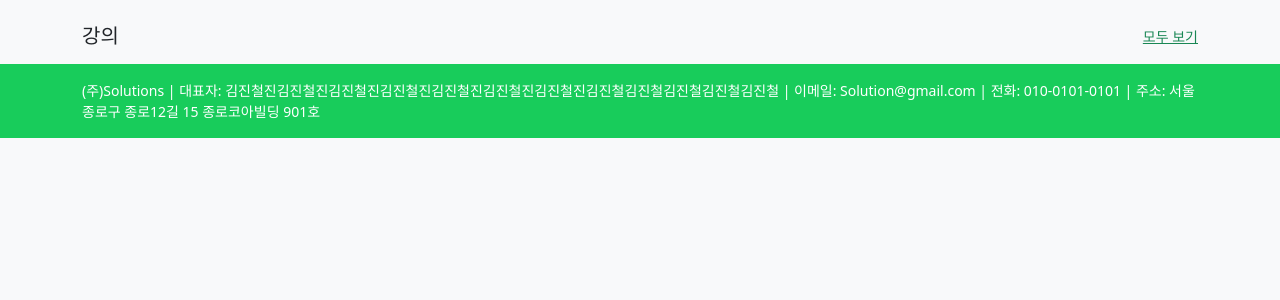
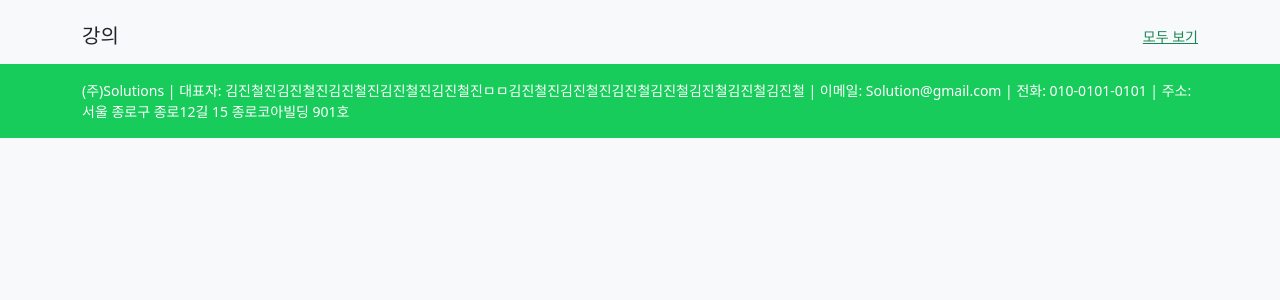
Before and after one commit to asdw701425/test, a Flask app: page / in a window 1280 px wide. Shown: the part 249-549 px from the top of the page. Run offline with Flask 3, Linux system fonts and the light colour scheme; data that the repository does not hold is empty.

Commit message:
Update base.html

```diff
--- a/web-revised/templates/base.html
+++ b/web-revised/templates/base.html
@@ -55,7 +55,7 @@
 
   <footer class="text-white py-3" style="background:#18cc5b">
     <div class="container small">
-      (주)Solutions | 대표자: 김진철진김진철진김진철진김진철진김진철진김진철진김진철진김진철김진철김진철김진철김진철 | 이메일: Solution@gmail.com |
+      (주)Solutions | 대표자: 김진철진김진철진김진철진김진철진김진철진ㅁㅁ김진철진김진철진김진철김진철김진철김진철김진철 | 이메일: Solution@gmail.com |
       전화: 010-0101-0101 | 주소: 서울 종로구 종로12길 15 종로코아빌딩 901호
     </div>
   </footer>
```
